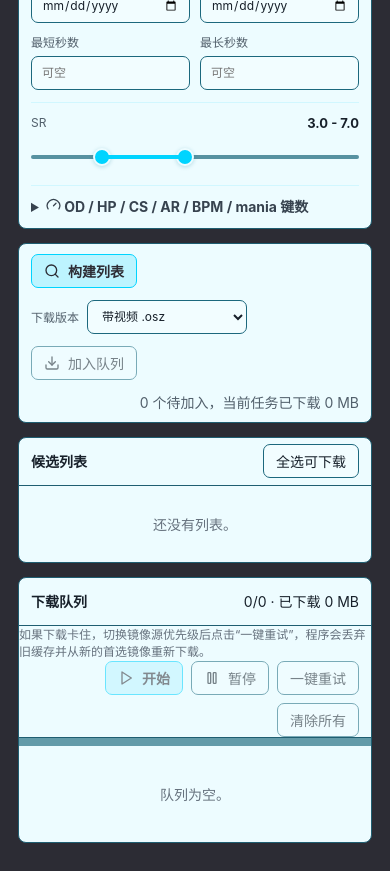
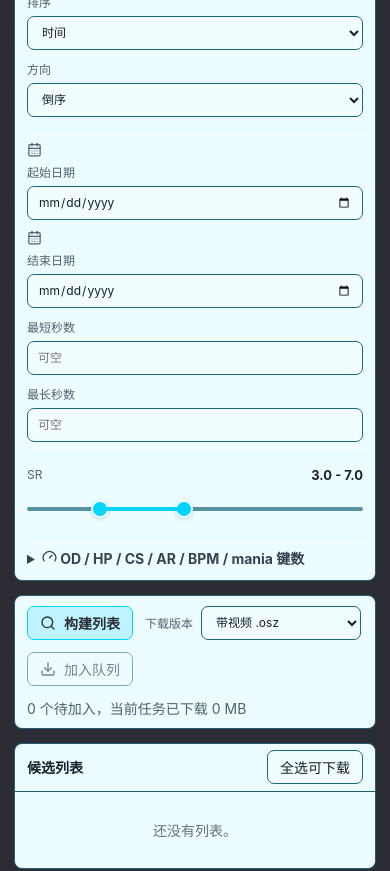
Before and after one commit to linnzero00/Osu-Beatmap-Seekman, a React (Vite) app: page / in a window 390 px wide. Shown: the part 1720-2591 px from the top of the page. Built offline with nearby package versions, Linux system fonts and the light colour scheme.

Commit message:
Fix Android package install and tablet layout

```diff
--- a/src-tauri/tauri.conf.json
+++ b/src-tauri/tauri.conf.json
@@ -2,7 +2,7 @@
   "$schema": "https://schema.tauri.app/config/2",
   "productName": "Osu! Beatmap Seekman",
   "version": "1.1.0",
-  "identifier": "com.codex.osu-beatmap-seekman",
+  "identifier": "com.linnzero00.osubeatmapseekman",
   "build": {
     "beforeDevCommand": "npm run vite:dev",
     "devUrl": "http://127.0.0.1:5173",
--- a/src/styles.css
+++ b/src/styles.css
@@ -582,7 +582,7 @@ label {
 }
 
 .table {
-  max-height: calc(100vh - 285px);
+  max-height: calc(100dvh - 285px);
   overflow: auto;
 }
 
@@ -628,7 +628,7 @@ label {
 }
 
 .queue-list {
-  max-height: calc(100vh - 337px);
+  max-height: calc(100dvh - 337px);
   overflow: auto;
   padding: 10px;
 }
@@ -723,3 +723,46 @@ label {
     grid-template-columns: 1fr 1fr;
   }
 }
+
+@media (pointer: coarse), (max-width: 1366px), (max-height: 760px) {
+  .app-shell,
+  .content-grid {
+    grid-template-columns: 1fr;
+  }
+
+  .sidebar {
+    border-right: 0;
+    border-bottom: 1px solid var(--border);
+  }
+
+  .workspace {
+    padding: 14px;
+  }
+
+  .table,
+  .queue-list {
+    max-height: none;
+  }
+}
+
+@media (max-width: 760px) {
+  .filter-row,
+  .filter-row-primary,
+  .filter-row-secondary,
+  .advanced-grid {
+    grid-template-columns: 1fr;
+  }
+
+  .actions span {
+    width: 100%;
+    margin-left: 0;
+  }
+
+  .row {
+    grid-template-columns: 24px minmax(0, 1fr);
+  }
+
+  .row > div:not(.main-cell) {
+    display: none;
+  }
+}
```
Also changed, not shown: 1 other file (tests, documents, lock files or other folders).
